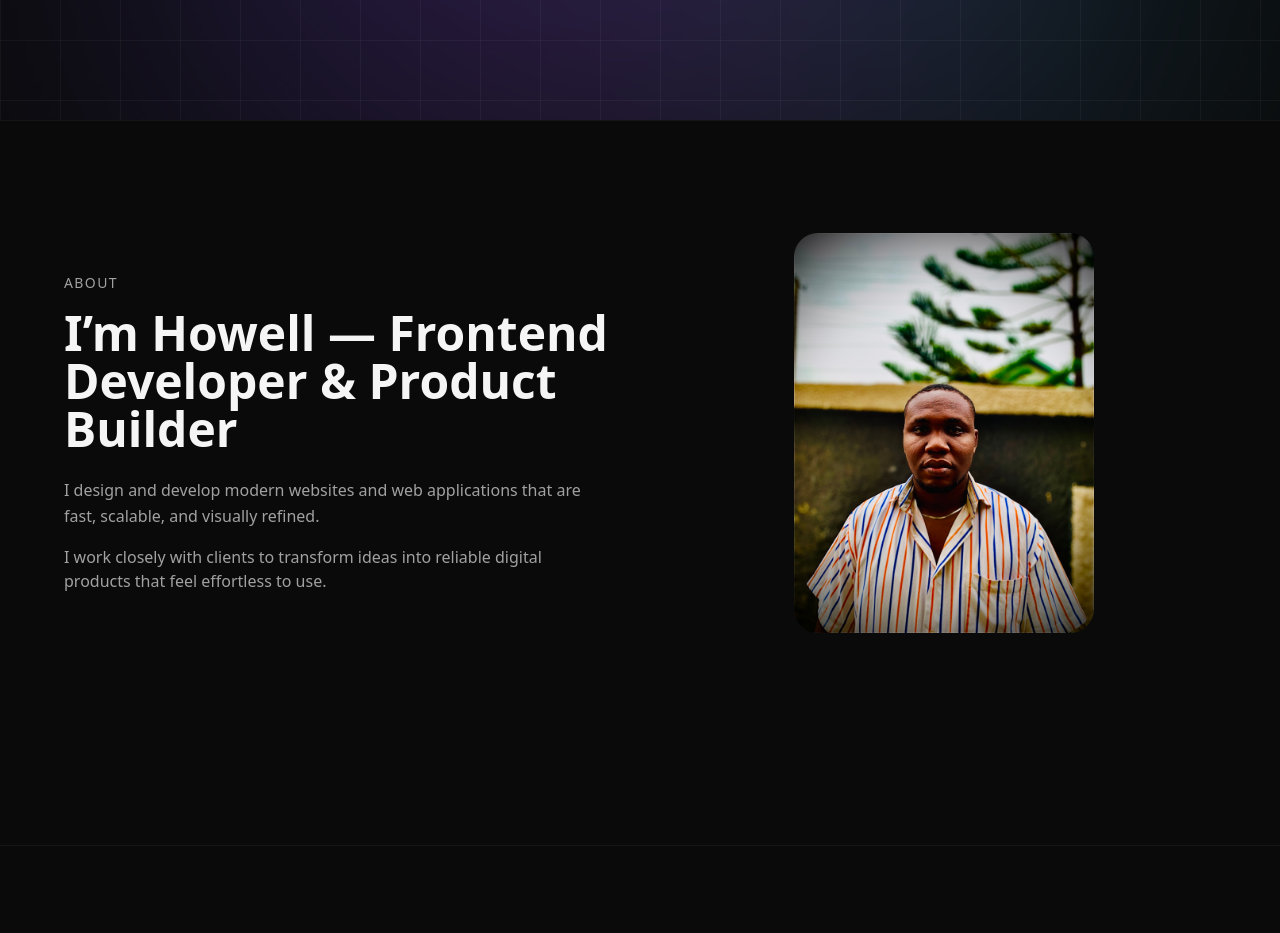
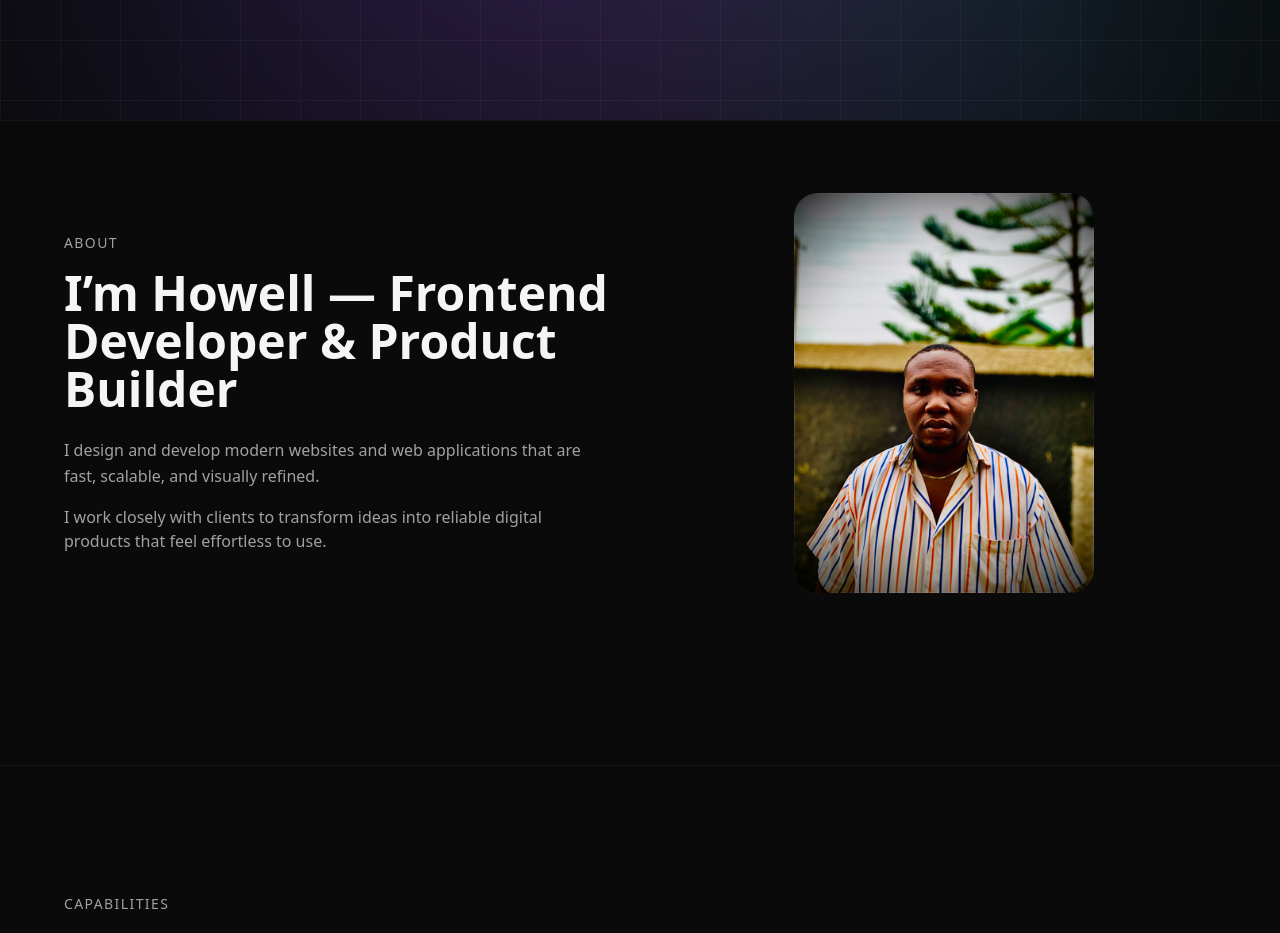
Before and after one commit to ihemehowell/howell_dev_site, a Next.js app: page / in a window 1280 px wide. Shown: the part 680-1613 px from the top of the page. Built offline with nearby package versions, Linux system fonts and the light colour scheme.

Commit message:
Howell Dev with all Pages Set

```diff
--- a/components/AboutFounder.tsx
+++ b/components/AboutFounder.tsx
@@ -1,9 +1,9 @@
-import howell from '../images/howell.jpg'
+
 
 
 export default function AboutFounder() {
     return (
-        <section className="py-28 px-6 border-t border-white/5">
+        <section className="py-18 px-6 border-t border-white/5">
             <div className="max-w-6xl mx-auto grid md:grid-cols-2 gap-16 items-center">
 
                 {/* Text */}
@@ -29,15 +29,13 @@ export default function AboutFounder() {
 
                 {/* Image Placeholder */}
                 <div className="glow-card w-full rounded-2xl flex items-center justify-center">
-                    <img
-                        src={howell.src}
-                        alt="Howell's Photo"
-                        width={300}
-
-                        className="rounded-3xl object-cover"
-                    />
+                <img
+                    src="/images/howell.jpg"
+                    alt="Howell's Photo"
+                    width={300}
+                    className="rounded-3xl object-cover"
+                />
                 </div>
-
             </div>
         </section>
     )
```
Also changed, not shown: public/Images/howell.jpg (renamed from Images/howell.jpg).
